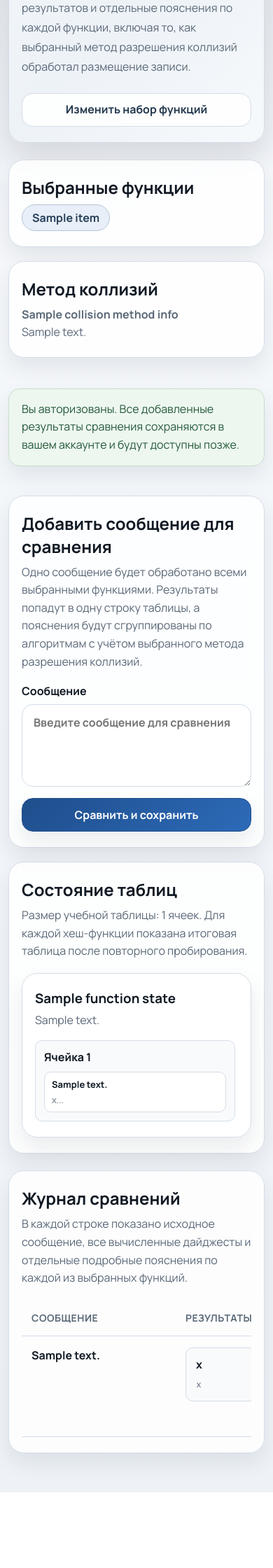
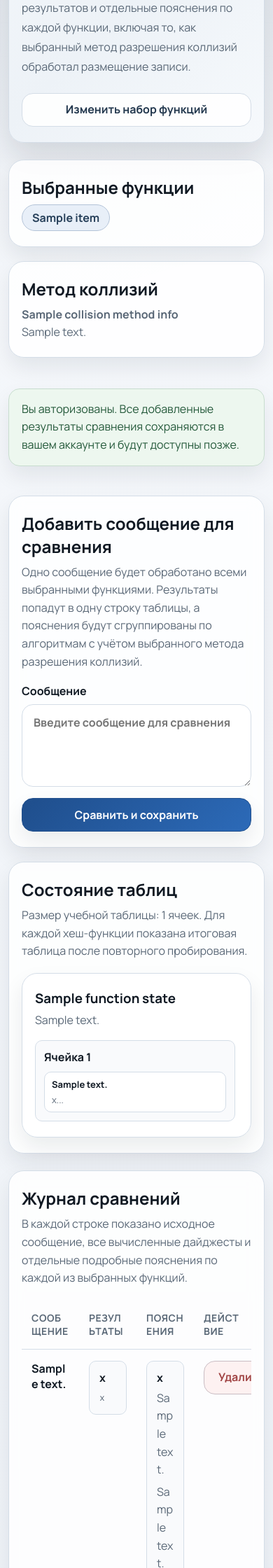
Before and after one commit to Darber32/web_hashing, a FastAPI app: template App/templates/compare_workspace.html in a window 390 px wide. Shown: the part 400-2640 px from the top of the page at 70% size. Before the commit the page ends 2532 px from the top, so only its background shows below. Run offline with FastAPI, Linux system fonts and the light colour scheme; the template is opened without the code that fills it: most values are stand-ins (such as "Sample title", 1, 10 or a date in 2020); parts of the project's set-up code (start-up, migrations or seed data) failed here and were passed over.

Commit message:
Mobile header style and compare result table fixes

```diff
--- a/App/static/css/style.css
+++ b/App/static/css/style.css
@@ -1389,7 +1389,9 @@ body,
 }
 
 .demo-table-wrap{
-    overflow-x: auto;
+    max-height: 800px;
+    overflow-y: auto;
+    overflow-x: hidden;
 }
 
 .demo-table{
@@ -1461,7 +1463,33 @@ body,
     display: flex;
     flex-direction: column;
     gap: 10px;
-    min-width: 340px;
+    width: 100%;
+}
+
+.compare-table{
+    table-layout: fixed;
+    width: 100%;
+}
+
+.compare-table td,
+.compare-table th{
+    word-break: break-word;
+    overflow-wrap: anywhere;
+}
+
+.demo-note-block,
+.compare-result-card{
+    min-width: 0;
+}
+
+.demo-hash{
+    max-width: 100%;
+    word-break: break-all;
+}
+
+.demo-notes p{
+    white-space: pre-wrap;
+    overflow-wrap: anywhere;
 }
 
 .demo-note-block{
@@ -1511,7 +1539,7 @@ body,
     display: flex;
     flex-direction: column;
     gap: 10px;
-    min-width: 280px;
+    width: 100%;
 }
 
 .compare-result-card{
@@ -1981,6 +2009,15 @@ body,
 }
 
 @media (max-width: 768px){
+
+    .navbar__brand-copy{
+        display: none;
+    }
+
+    .navbar__brand{
+        flex: 0;
+    }
+
     .container{
         width: min(100vw - 24px, 1240px);
         padding: 24px 0 56px;
--- a/App/templates/compare_workspace.html
+++ b/App/templates/compare_workspace.html
@@ -33,7 +33,7 @@
             </div>
         </article>
 
-        <article class="demo-summary-card">
+        <article class="demo-summary-card demo-summary-card--wide">
             <h2>Метод коллизий</h2>
             <p><strong>{{ collision_method_info.label }}</strong></p>
             <p>{{ collision_method_info.description }}</p>
```
